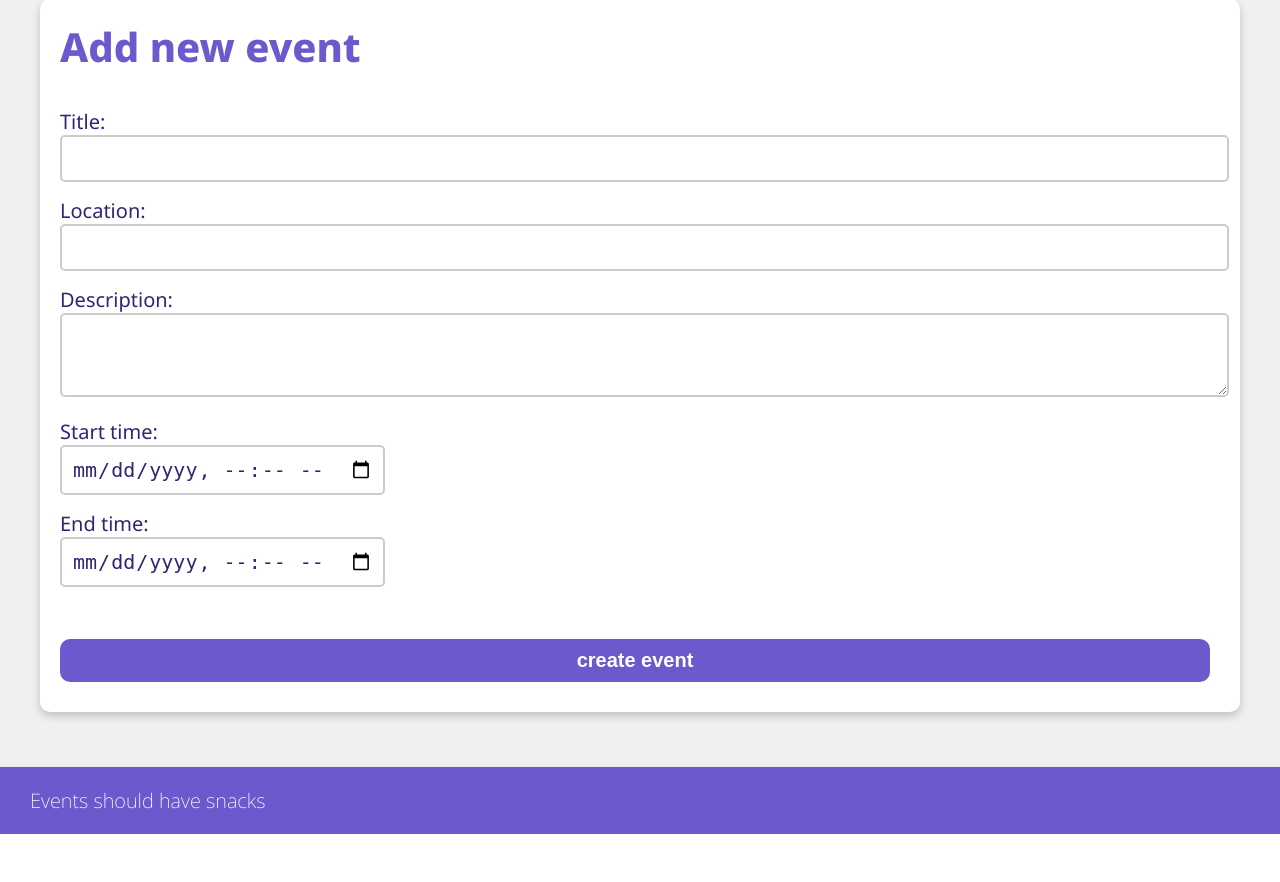
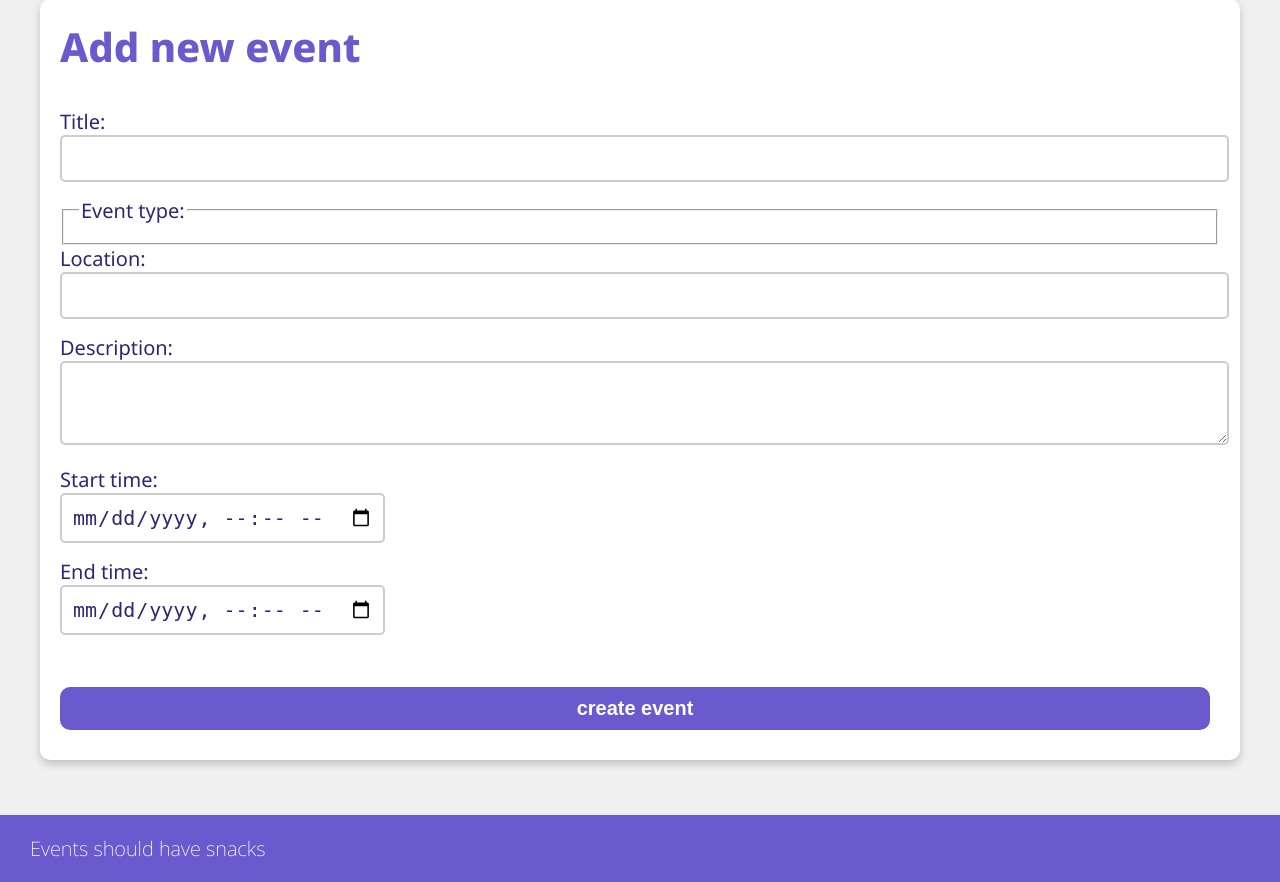
Before and after one commit to reettap/snackRSVP, a Flask app: page /new_event in a window 1280 px wide. Shown: the part 302-1184 px from the top of the page. Before the commit the page ends 1136 px from the top, so only its background shows below. Run offline with Flask 3, Linux system fonts and the light colour scheme; the visitor is signed in with stand-in values (Sample User, id 1); data that the repository does not hold is empty.

Commit message:
add support for event types

```diff
--- a/app.py
+++ b/app.py
@@ -34,11 +34,13 @@ def my_events():
 @app.route("/new_event", methods=["GET", "POST"])
 def new_event():
     if request.method == "GET":
-        return render_template("new_event.html")
+        event_types = events.get_event_types()
+        return render_template("new_event.html", event_types=event_types)
 
     if request.method == "POST":
         check_csrf()
         title = request.form["title"]
+        event_type = request.form["type"]
         location = request.form["location"]
         description = request.form["description"]
         start_time = request.form["start_time"]
@@ -46,7 +48,7 @@ def new_event():
         user_id = session["user_id"]
 
         event_id = events.add_event(
-                            title, location, description,
+                            title, event_type, location, description,
                             start_time, end_time, user_id)
         return redirect("/event/" + str(event_id))
 
@@ -100,13 +102,15 @@ def edit_event(event_id):
         abort(403)
 
     if request.method == "GET":
-        return render_template("edit_event.html", event=event)
+        event_types = events.get_event_types()
+        return render_template("edit_event.html", event=event, event_types=event_types)
 
     if request.method == "POST":
         check_csrf()
         events.update_event(
             event_id,
             title=request.form["title"],
+            event_type=request.form["type"],
             location=request.form["location"],
             description=request.form["description"],
             start_time=request.form["start_time"],
--- a/events.py
+++ b/events.py
@@ -1,18 +1,18 @@
 import db
 
-def add_event(title, location, description,
+def add_event(title, event_type, location, description,
               start_time, end_time, user_id):
     sql = """INSERT INTO
-                events (title, location, description,
+                events (title, type, location, description,
                         start_time, end_time, user_id)
-            VALUES (?, ?, ?, ?, ?, ?)
+            VALUES (?, ?, ?, ?, ?, ?, ?)
           """
-    db.execute(sql, [title, location, description, start_time, end_time, user_id])
+    db.execute(sql, [title, event_type, location, description, start_time, end_time, user_id])
     event_id = db.last_insert_id()
     return event_id
 
 def get_event(event_id):
-    sql = """SELECT id, title, location, description,
+    sql = """SELECT id, title, type, location, description,
                     start_time, end_time, user_id
              FROM events
              WHERE id = ?"""
@@ -20,17 +20,17 @@ def get_event(event_id):
     return result[0] if result else None
 
 def get_events():
-    sql = """SELECT id, title, location, description, start_time, end_time, user_id FROM events"""
+    sql = """SELECT id, title, type, location, description, start_time, end_time, user_id FROM events"""
     result = db.query(sql)
     return result
 
 def get_events_by_organizer(user_id):
-    sql = """SELECT id, title, location, description, start_time, end_time, user_id FROM events WHERE user_id = ?"""
+    sql = """SELECT id, title, type, location, description, start_time, end_time, user_id FROM events WHERE user_id = ?"""
     result = db.query(sql, [user_id])
     return result
 
 def search(query):
-    sql = """SELECT id, title, location, description, start_time, end_time, user_id
+    sql = """SELECT id, title, type, location, description, start_time, end_time, user_id
              FROM events
              WHERE title LIKE ?"""
     result = db.query(sql, ["%" + query + "%"])
@@ -42,15 +42,16 @@ def delete_event(event_id):
     sql = "DELETE FROM events WHERE id = ?"
     db.execute(sql, [event_id])
 
-def update_event(event_id, title, location, description, start_time, end_time):
+def update_event(event_id, title, event_type, location, description, start_time, end_time):
     sql = """UPDATE events SET
                 title = ?,
+                type = ?,
                 location = ?,
                 description = ?,
                 start_time = ?,
                 end_time = ?
             WHERE id = ?"""
-    db.execute(sql, [title, location, description, start_time, end_time, event_id])
+    db.execute(sql, [title, event_type, location, description, start_time, end_time, event_id])
 
 def add_rsvp(status, diet, snack, greetings, event_id, user_id):
     sql = """INSERT INTO rsvps (status, diet, snack, greetings, event_id, user_id)
@@ -101,9 +102,14 @@ def get_attendees_by_event(event_id):
 def get_attending_events_for_user(user_id):
     sql = """SELECT
                  DISTINCT r.event_id,
-                 e.id, e.title, e.location, e.description,
+                 e.id, e.title, e.type, e.location, e.description,
                  e.start_time, e.end_time, e.user_id
              FROM rsvps as r JOIN events as e  ON e.id = r.event_id
              WHERE r.user_id = ?"""
     result = db.query(sql, [user_id])
     return result
+
+def get_event_types():
+    sql = """SELECT id, title FROM types"""
+    result = db.query(sql)
+    return result
--- a/init.sql
+++ b/init.sql
@@ -7,3 +7,4 @@ INSERT INTO types (title) VALUES ("professional");
 INSERT INTO types (title) VALUES ("nature");
 INSERT INTO types (title) VALUES ("sports");
 INSERT INTO types (title) VALUES ("food");
+INSERT INTO types (title) VALUES ("other");
--- a/schema.sql
+++ b/schema.sql
@@ -7,6 +7,7 @@ CREATE TABLE users (
 CREATE TABLE events (
     id INTEGER PRIMARY KEY,
     title TEXT,
+    type TEXT,
     location TEXT,
     description TEXT,
     start_time TIMESTAMP,
@@ -28,8 +29,3 @@ CREATE TABLE types (
     id INTEGER PRIMARY KEY,
     title TEXT
 );
-
-CREATE TABLE event_types (
-    id INTEGER PRIMARY KEY,
-    event_id INTEGER REFERENCES events
-);
--- a/templates/event.html
+++ b/templates/event.html
@@ -4,6 +4,7 @@
 
 <div class="card">
   <h2>{{ event.title }}</h2>
+  <p>event type: {{ event.type }}</p>
   <p>📌location: {{ event.location }}</p>
   <p> start time: {{ event.start_time }}</p>
   <p> end time: {{ event.end_time }}</p>
--- a/templates/list.html
+++ b/templates/list.html
@@ -5,6 +5,7 @@
       <h3>{{ event.title }}</h3>
       <p>📌 {{ event.location }}</p>
       <p>time: {{ event.start_time }} - {{ event.end_time }}</p>
+      <p>event type: {{ event.type }}</p>
       <br />
       {% if session.user_id == event.user_id %}
       <a href="/event/{{ event.id }}" class="button">Manage event</a>
--- a/templates/new_event.html
+++ b/templates/new_event.html
@@ -9,6 +9,14 @@
     <label for="title">Title:</label> <br />
     <input type="text" name="title" id="title" maxlength="100" required/>
   </div>
+  <fieldset>
+    <legend>Event type:</legend>
+    {% for type in event_types %}
+    <input type="radio" name="type" id="{{ type.title }}" value="{{ type.title }}" checked />
+    <label for="{{ type.title }}">{{ type.title }}</label>
+    <br />
+    {% endfor %}
+  </fieldset>
   <div class="form-group">
     <label for="location">Location:</label> <br />
     <input type="text" name="location" id="location" maxlength="100" required/>
```
Also changed, not shown: templates/edit_event.html (+9 -0 lines).
